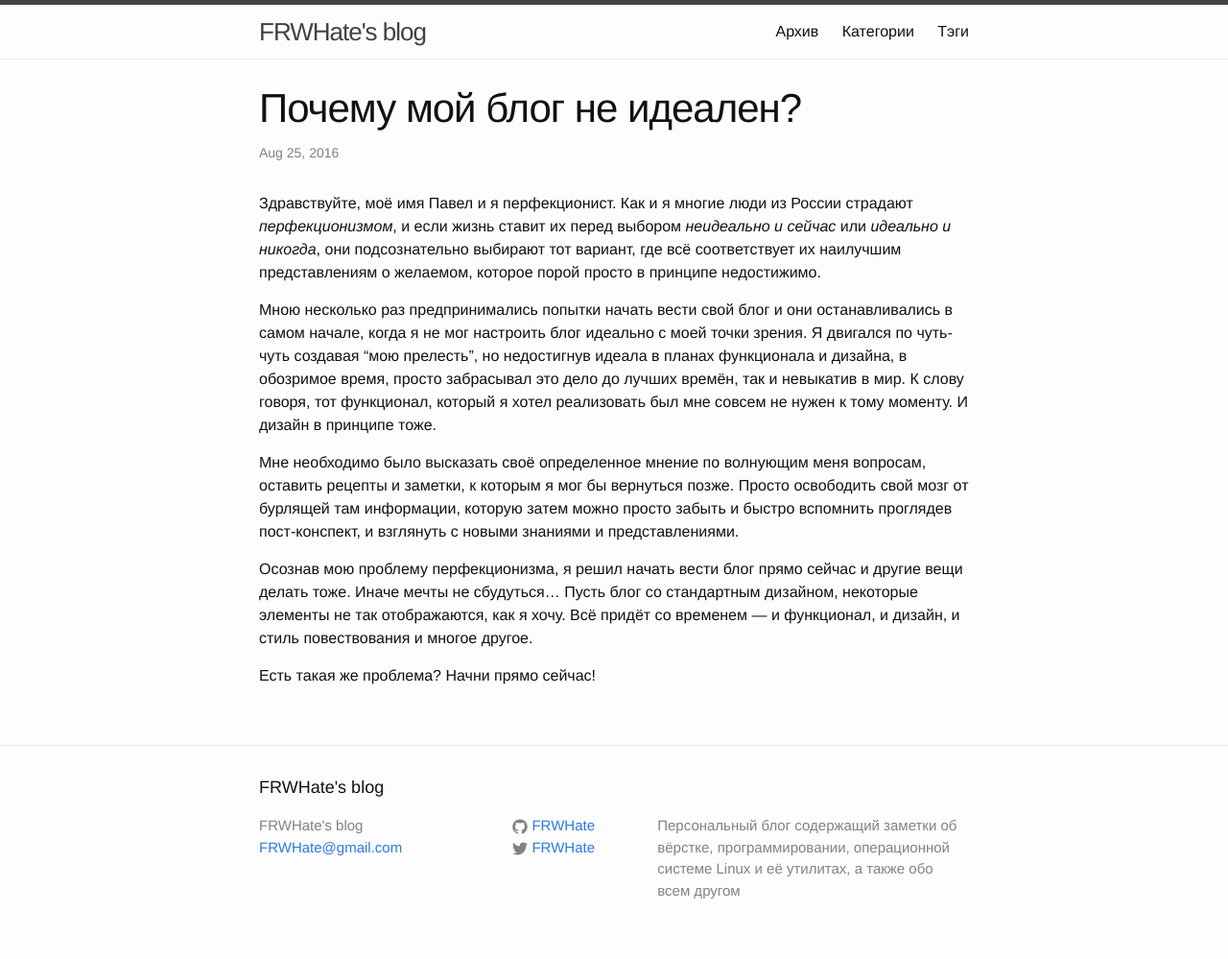
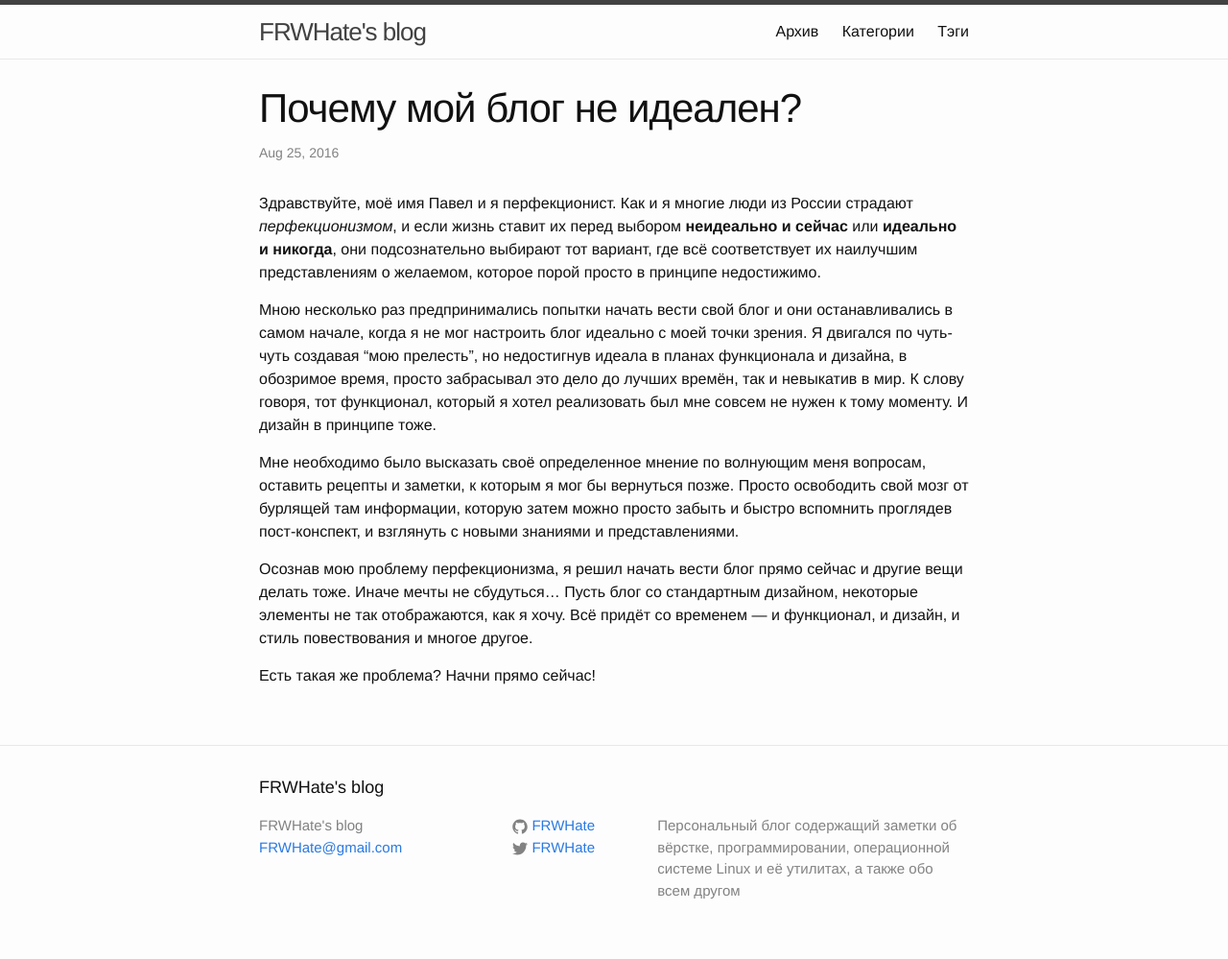
Before and after one commit to FRWHate/FRWHate.github.io, a Jekyll site: the page built from _posts/2016-08-25-why-my-blog-is-not-ideal.md, in a window 1280 px wide. Shown: the whole page at 96% size. Built offline with Jekyll 4.4.1, drawn with Linux system fonts in a browser that asks for light colours; comment, search, counter and statistics services are not loaded.

```diff
--- a/_posts/2016-08-25-why-my-blog-is-not-ideal.md
+++ b/_posts/2016-08-25-why-my-blog-is-not-ideal.md
@@ -5,7 +5,7 @@ categories: blog, psyhology
 tags: perfectionism, blog, psyhology
 postid: 1
 ---
-Здравствуйте, моё имя Павел и я перфекционист. Как и я многие люди из России страдают _перфекционизмом_, и если жизнь ставит их перед выбором *неидеально и сейчас* или *идеально и никогда*, они подсознательно выбирают тот вариант, где всё соответствует их наилучшим представлениям о желаемом, которое порой просто в принципе недостижимо.
+Здравствуйте, моё имя Павел и я перфекционист. Как и я многие люди из России страдают *перфекционизмом*, и если жизнь ставит их перед выбором **неидеально и сейчас** или **идеально и никогда**, они подсознательно выбирают тот вариант, где всё соответствует их наилучшим представлениям о желаемом, которое порой просто в принципе недостижимо.
 
 Мною  несколько раз предпринимались попытки начать вести свой блог и они останавливались в самом начале, когда я не мог настроить блог идеально с моей точки зрения. Я двигался по чуть-чуть создавая "мою прелесть", но недостигнув идеала в планах функционала и дизайна,  в обозримое время, просто забрасывал это дело до лучших времён, так и невыкатив в мир. К слову говоря, тот функционал, который я хотел реализовать был мне совсем не нужен к тому моменту. И дизайн в принципе тоже.
 
```
